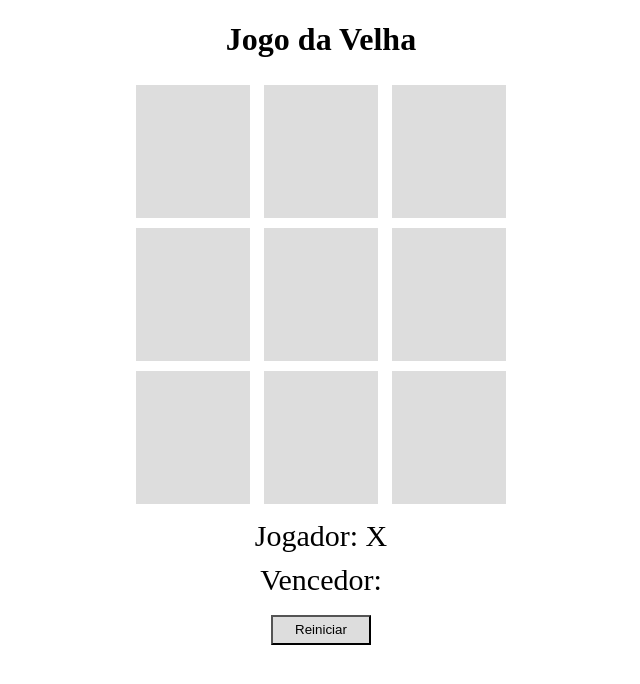
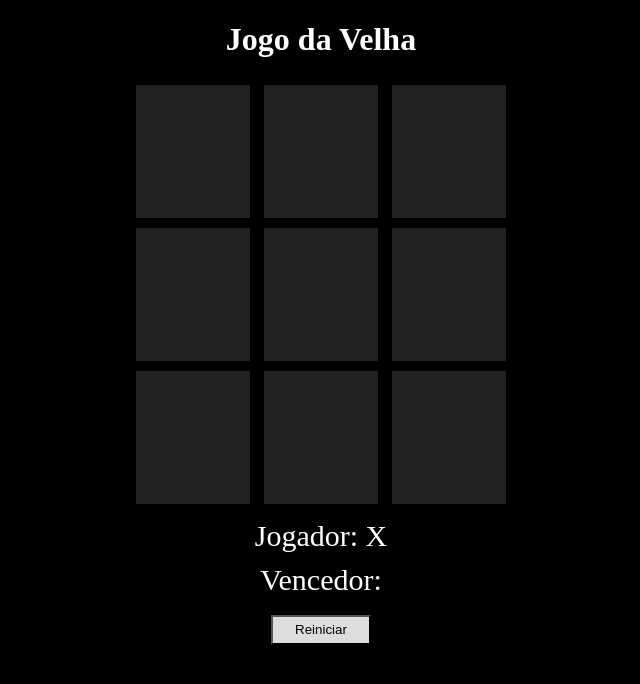
Before and after one commit to lucasfariasm/jogo-da-velha, a plain HTML site: page index.html in a window 1280 px wide. Both pictures are taken after a click on the button "Reiniciar". Shown: the whole page, without its empty margins (319-959 px from the left). Drawn offline with Linux system fonts and the light colour scheme.

Commit message:
alterando estilo

```diff
--- a/script.js
+++ b/script.js
@@ -15,7 +15,7 @@ function escolherQuadrado(id){
   }
 
   quadrado.innerHTML = jogador;
-  quadrado.style.color = '#000';
+  quadrado.style.color = '#fff';
 
   if (jogador === 'X'){
     jogador = 'O';
@@ -94,6 +94,9 @@ function mudaCorQuadrado(quadrado1, quadrado2, quadrado3){
   quadrado1.style.background = '#0f0';
   quadrado2.style.background = '#0f0';
   quadrado3.style.background = '#0f0';
+  quadrado1.style.color = '#000';
+  quadrado2.style.color = '#000';
+  quadrado3.style.color = '#000';
 }
 function checaSequencia(quadrado1, quadrado2, quadrado3){
   var eigual = false;
@@ -111,7 +114,7 @@ function reiniciar(){
 
   for(i=1; i <=9; i++ ){
     var quadrado = document.getElementById(i);
-    quadrado.style.background = "#ddd";quadrado.style.color = "#ddd";
+    quadrado.style.background = "#222";quadrado.style.color = "#222";
     quadrado.innerHTML = '-';
   }
   mudarJogador('X');
--- a/style.css
+++ b/style.css
@@ -1,17 +1,19 @@
 body {
   text-align: center;
+  background-color: black;
+  color: white;
 }
 
 .quadrado {
   text-align: center;
   width: 50px;
-  background: #ddd;
+  background: #222;
   display: inline-block;
   padding: 32px;
   font-size: 60px;
   margin: 5px;
   cursor: pointer;
-  color: #ddd;
+  color: #222;
 }
 
 .jogador, .vencedor {
```
